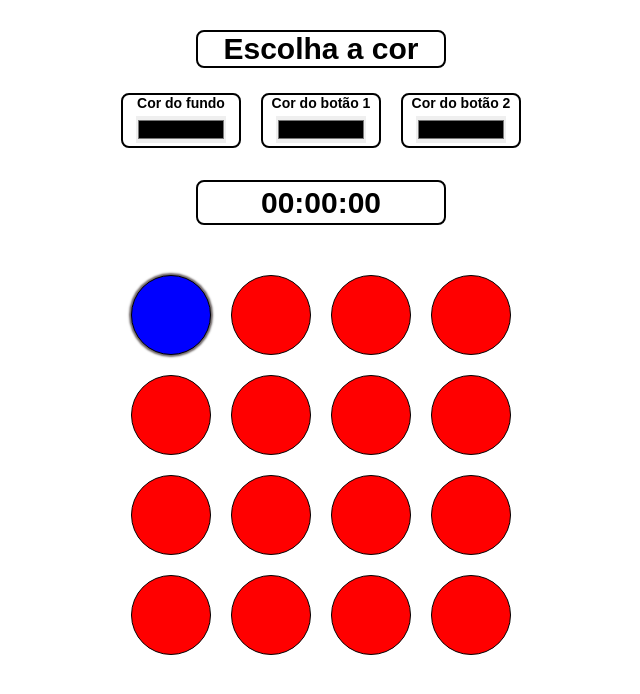
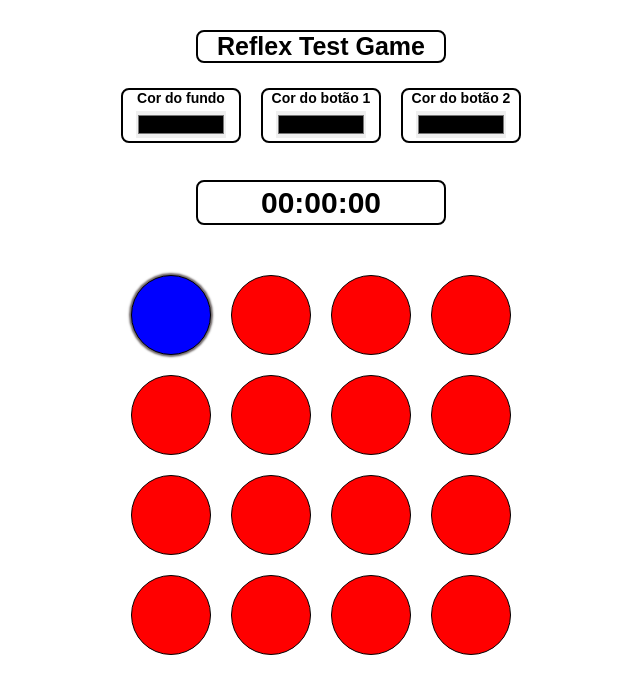
Before and after one commit to Wilian-Pereira-W/project-game-reflex-test, a React (Create React App) app: page / in a window 1280 px wide. Shown: the top 694 px of the page, without its empty margins (319-959 px from the left). Built offline with nearby package versions, Linux system fonts and the light colour scheme.

Commit message:
feat: adicionando Nome do game

```diff
--- a/src/components/Game/index.tsx
+++ b/src/components/Game/index.tsx
@@ -139,7 +139,7 @@ function Game() {
     <div className={styles.container}>
       {screenHeader && (
         <header className={styles.header}>
-          <h1>Escolha a cor</h1>
+          <h1>Reflex Test Game</h1>
           <section className={styles.headerOptionCor}>
             <label htmlFor="backgroundColor">
               Cor do fundo
--- a/src/components/Game/styles.module.scss
+++ b/src/components/Game/styles.module.scss
@@ -21,7 +21,7 @@
     background-color: #FFF;
     border: 2px solid #000;
     border-radius: 8px;
-    font-size: 30px;
+    font-size: 25px;
   }
 
 }
```
